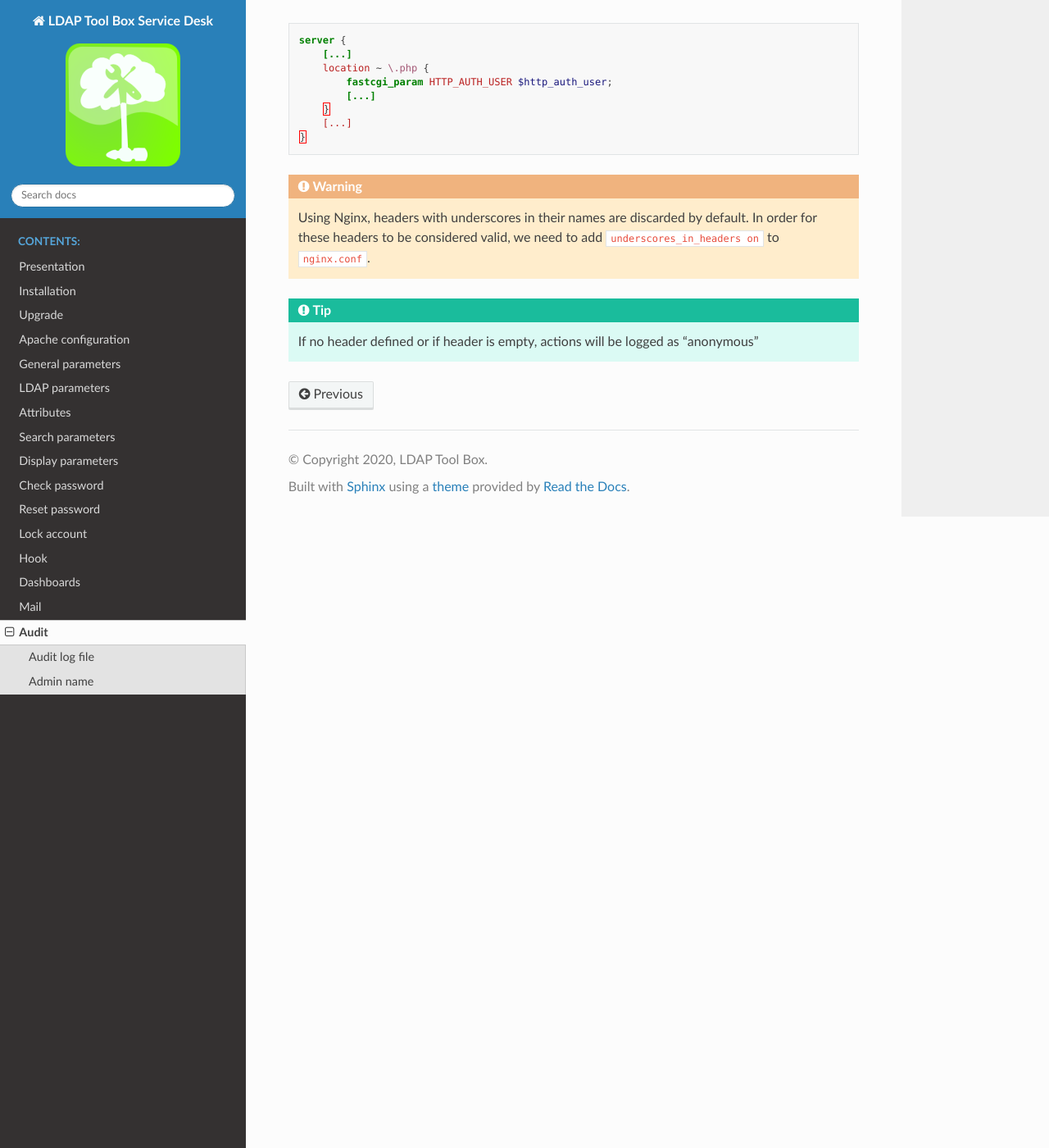
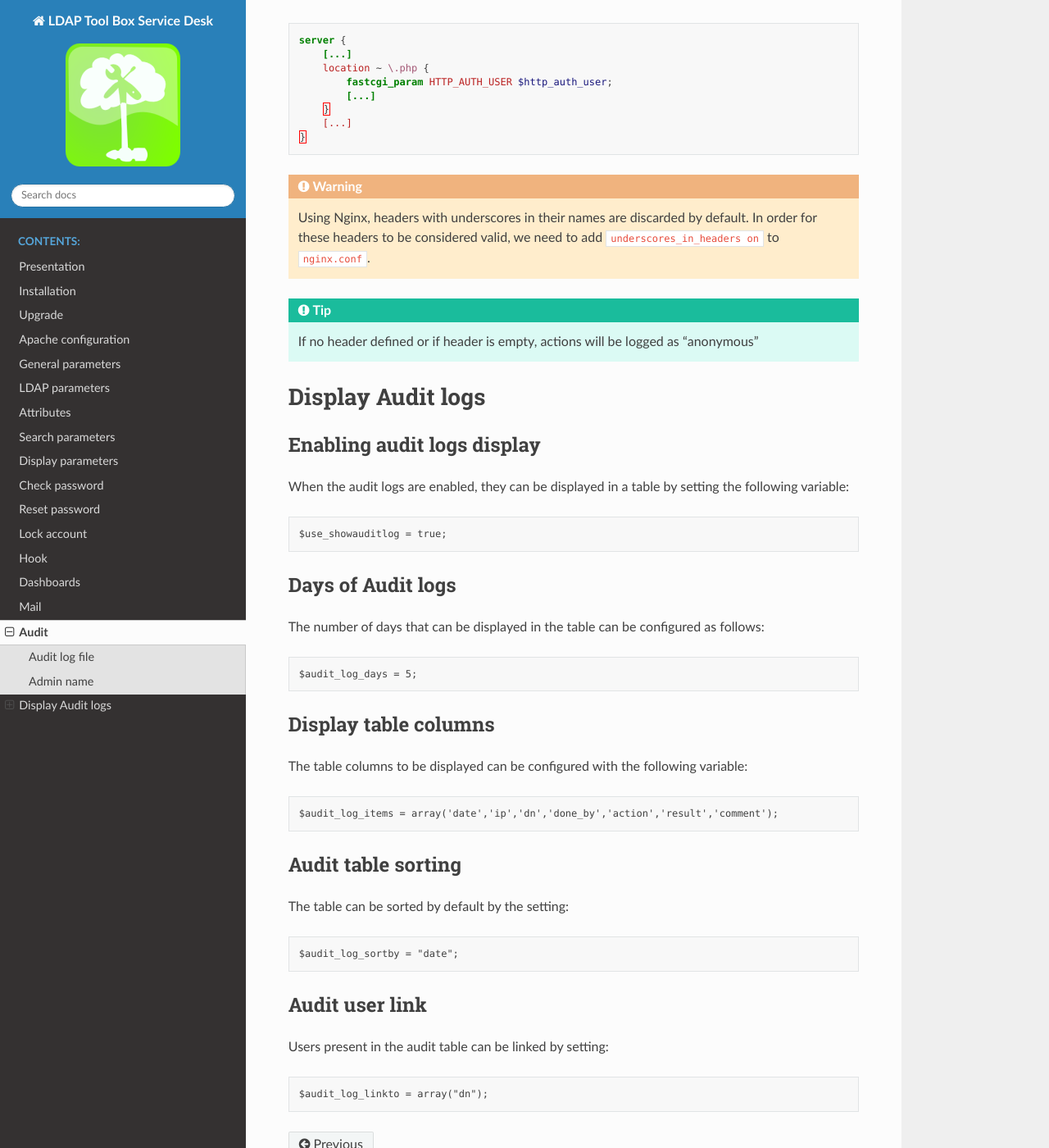
Before and after one commit to ltb-project/service-desk, a Sphinx documentation site: the page built from docs/audit.rst, in a window 1280 px wide and 1400 px high, scrolled down 1274 px. Shown: the whole window at 82% size. Built offline with Sphinx 7.4.7 and the Read the Docs theme 2.0.0, drawn with Linux system fonts in a browser that asks for light colours.

Commit message:
#128: Added documentation to configure displaying audit logs.

```diff
--- a/docs/audit.rst
+++ b/docs/audit.rst
@@ -71,3 +71,51 @@ In nginx.conf:
 .. warning:: Using Nginx, headers with underscores in their names are discarded by default. In order for these headers to be considered valid, we need to add ``underscores_in_headers on`` to ``nginx.conf``.
 
 .. tip:: If no header defined or if header is empty, actions will be logged as "anonymous"
+
+Display Audit logs
+==================
+
+Enabling audit logs display
+--------------------------
+
+When the audit logs are enabled, they can be displayed in a table by setting the following variable:
+
+.. code-block:: php
+
+   $use_showauditlog = true;
+
+Days of Audit logs
+------------------
+
+The number of days that can be displayed in the table can be configured as follows:
+
+.. code-block:: php
+
+   $audit_log_days = 5;
+
+Display table columns
+------------------
+
+The table columns to be displayed can be configured with the following variable:
+
+.. code-block:: php
+
+   $audit_log_items = array('date','ip','dn','done_by','action','result','comment');
+
+Audit table sorting
+------------------
+
+The table can be sorted by default by the setting:
+
+.. code-block:: php
+
+   $audit_log_sortby = "date";
+
+Audit user link
+------------------
+
+Users present in the audit table can be linked by setting:
+
+.. code-block:: php
+
+   $audit_log_linkto = array("dn");
--- a/docs/presentation.rst
+++ b/docs/presentation.rst
@@ -23,3 +23,4 @@ Features
   * Accounts with a password that will soon expire
   * Accounts with an expired password
   * Accounts idle (never connected or not connected since a number of days)
+  * Audit logs
```
